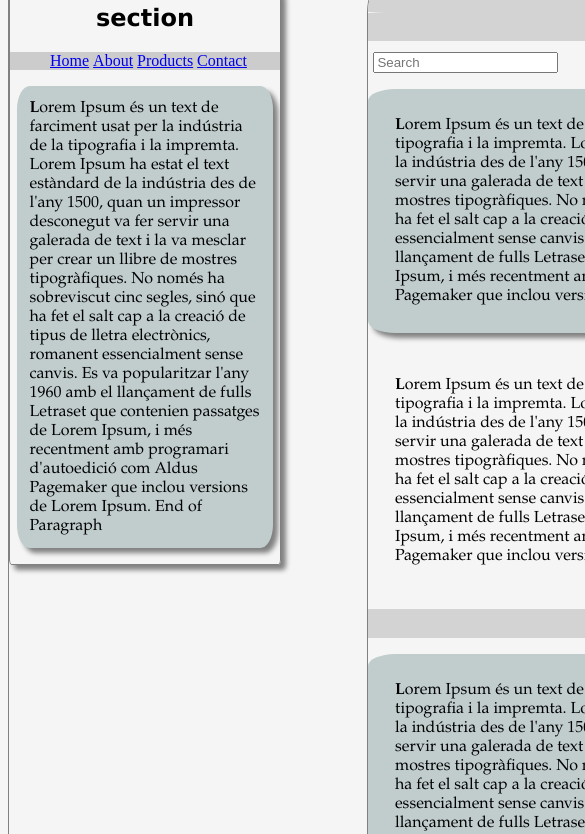
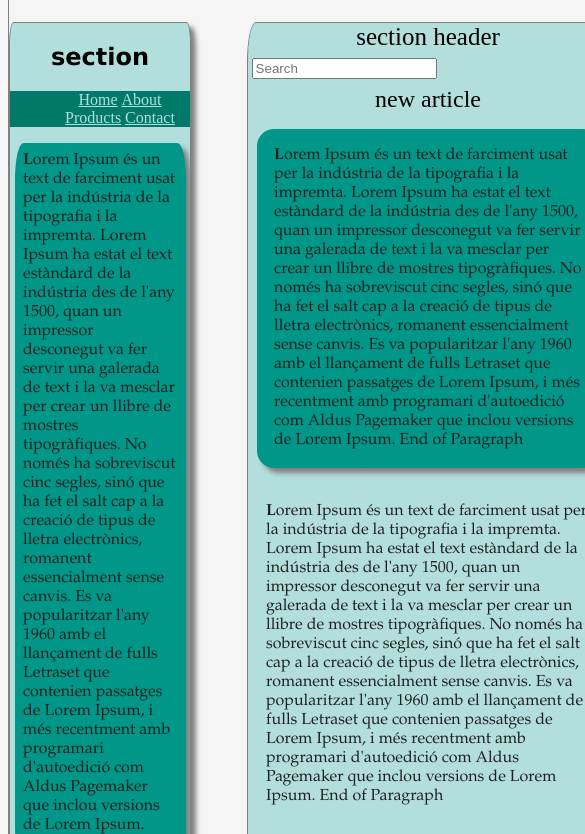
Before and after one commit to andrei-onea/FrontEnd, a plain HTML site: page index.html in a window 390 px wide. Shown: the part 177-1011 px from the top of the page, 585 px wide, since content can reach past the window. Drawn offline with Linux system fonts and the light colour scheme; files that its build step writes are made by us from their sources.

Commit message:
More styling and responsiveness
I have an issue: I can't figure out why some left padding is being added out of nowhere in the ul's;

```diff
--- a/index.html
+++ b/index.html
@@ -29,18 +29,18 @@
                     <li><a href="#">Contact</a></li>
                 </ul>
             </nav>
-            <aside>
+            <aside class="card">
                 <p>Lorem Ipsum és un text de farciment usat per la indústria de la tipografia i la impremta. Lorem Ipsum ha estat el text estàndard de la indústria des de l'any 1500, quan un impressor desconegut va fer servir una galerada de text i la va mesclar per crear un llibre de mostres tipogràfiques. No només ha sobreviscut cinc segles, sinó que ha fet el salt cap a la creació de tipus de lletra electrònics, romanent essencialment sense canvis. Es va popularitzar l'any 1960 amb el llançament de fulls Letraset que contenien passatges de Lorem Ipsum, i més recentment amb programari d'autoedició com Aldus Pagemaker que inclou versions de Lorem Ipsum.</p>
             </aside>
         </section>
         <section class="allContent">
             <header>section header</header>
+				<form>
+					<input type = "text" placeholder="Search"><br>
+				</form>
             <article>
                 <header>new article</header>
 				<div>
-					<form>
-						<input type = "text" placeholder="Search"><br>
-					</form>
 				</div>
                 <aside class="card">
                     <p>Lorem Ipsum és un text de farciment usat per la indústria de la tipografia i la impremta. Lorem Ipsum ha estat el text estàndard de la indústria des de l'any 1500, quan un impressor desconegut va fer servir una galerada de text i la va mesclar per crear un llibre de mostres tipogràfiques. No només ha sobreviscut cinc segles, sinó que ha fet el salt cap a la creació de tipus de lletra electrònics, romanent essencialment sense canvis. Es va popularitzar l'any 1960 amb el llançament de fulls Letraset que contenien passatges de Lorem Ipsum, i més recentment amb programari d'autoedició com Aldus Pagemaker que inclou versions de Lorem Ipsum.</p>
--- a/style.css
+++ b/style.css
@@ -20,13 +20,14 @@ section {
     margin-bottom: 100px;
 	margin-top: 2%;
 	box-shadow: 5px 5px 5px grey;
+	background: #B2DFDB
 }
 
 header {
     width: 100%;
-    background-color: lightgray;
+    background-color: #B2DFDB;
 	text-align: center;
-	padding: 1%
+/*	padding: 1%*/
 }
 
 footer {
@@ -47,7 +48,8 @@ aside {
 
 nav {
     width: 100%;
-    background-color: #ccc;
+    background-color: #00796B;
+	text-align: center;
 }
 
 nav ul li {
@@ -86,7 +88,7 @@ a:active{
 }
 
 a:hover{
-	background-color:darkkhaki;
+	background-color: #FF5722;
 }
 
 input {
@@ -94,7 +96,7 @@ input {
 }
 
 input:focus{
-	border: 2px solid red;
+	border: 2px solid #FF5722;
 	color: black;
 }
 
@@ -108,19 +110,51 @@ section > header{
 }
 
 section > aside{
-	margin: 2.5%;
+/*	margin: 2.5%;*/
 	box-shadow: 5px 5px 5px grey;
 }
 
 p {
 	font-family: Garamond;
 	padding: 5%;
+	color: #212121;
 }
 
 .card{
 	box-shadow: 5px 5px 5px grey;
+	background: #009688;
+	margin: 2.5%;
 }
 
 footer > p {
-	padding: 0%;
+	padding: 2%;
 }
+
+a {
+	color: #B2DFDB;
+}
+
+article > header{
+	font-size: 150%;
+}
+
+@media only screen and (max-width : 900px)  {
+    #firstSection{
+        width: 99%;
+        height: 100%;
+    }
+
+    #secondSection{
+        width: 99%;
+    }
+
+    .container{
+        width: 600px;
+    }
+    header{
+        font-size: 25px;
+    }
+    footer p{
+        font-size: 16px;
+    }
+}
```
